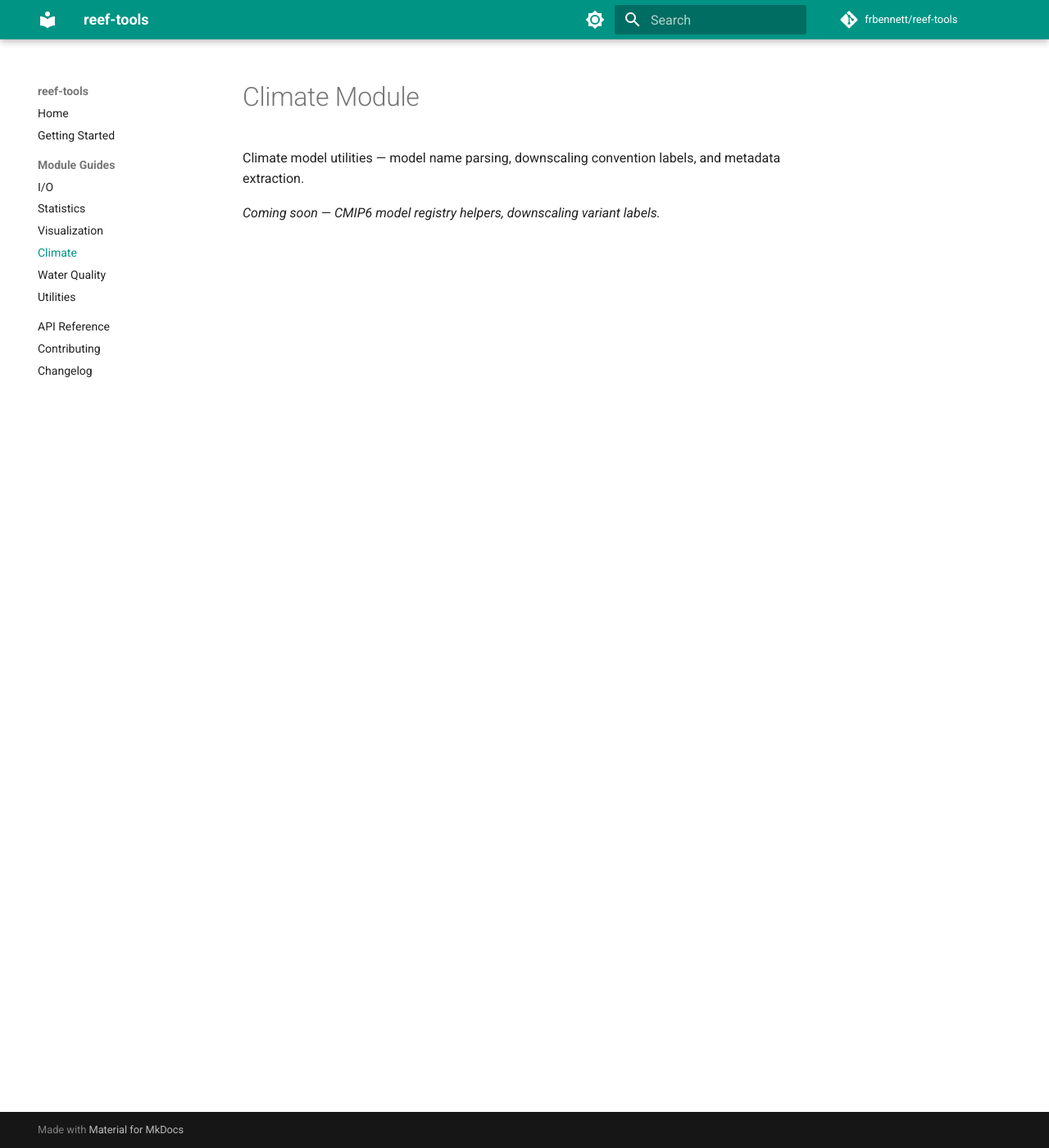
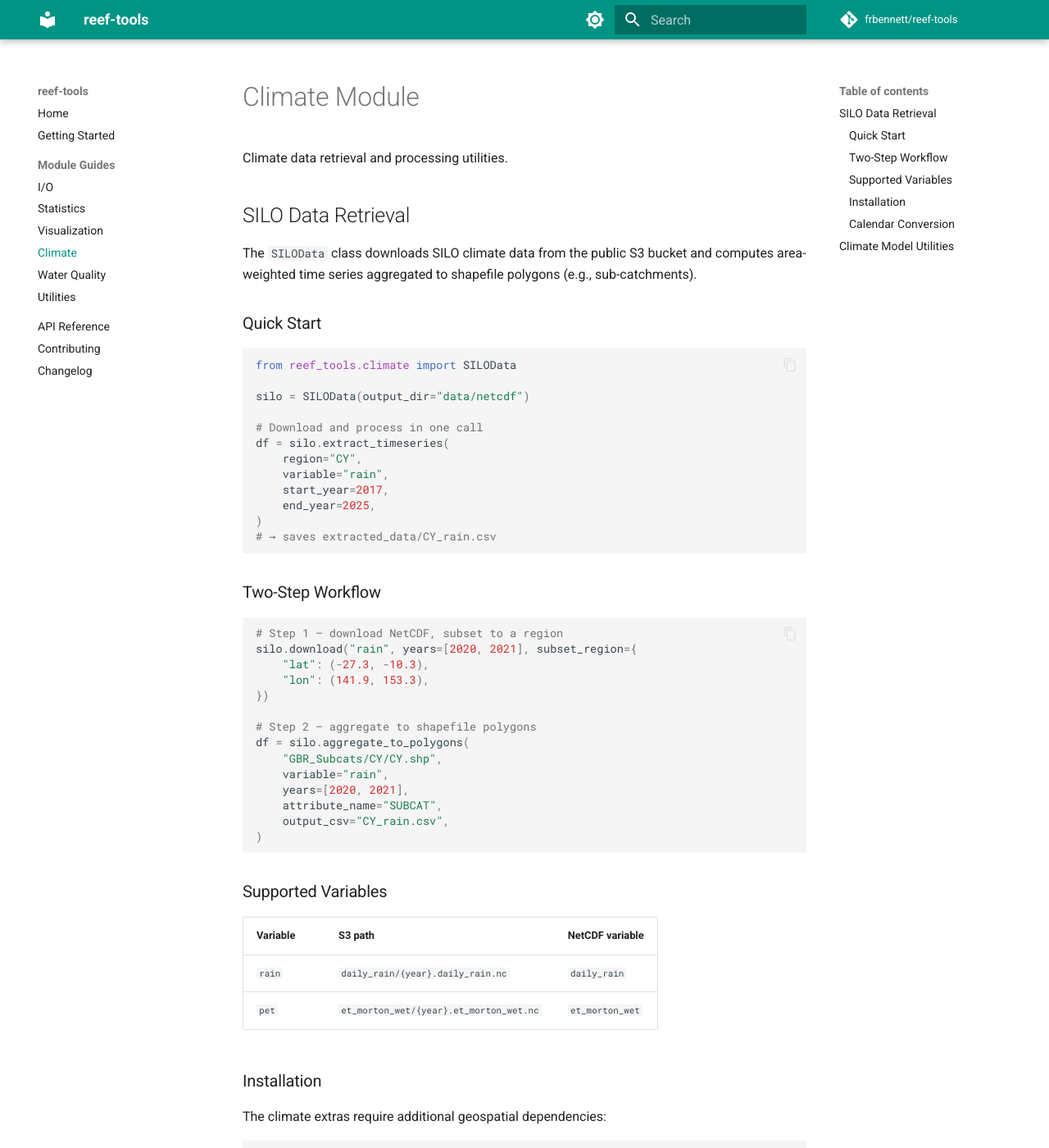
Before and after one commit to frbennett/reef-tools, an MkDocs documentation site: the page built from docs/modules/climate.md, in a window 1280 px wide and 1400 px high. Shown: the whole window at 82% size. Built offline with MkDocs 1.6.1 and Material for MkDocs 9.7.7, drawn with Linux system fonts in a browser that asks for light colours; comment, search, counter and statistics services are not loaded; some of the changed text lies outside the part shown.

Commit message:
feat(climate): add SILO data retrieval module
Add SILOData class for downloading, subsetting, and area-weighted
aggregation of SILO NetCDF climate grids to shapefile polygons.
Includes insert_feb29_mean for no-leap to Gregorian conversion.

- src/reef_tools/climate/silo.py (638 lines)
- tests/test_climate/test_silo.py (206 lines)
- docs/modules/climate.md: usage docs
- pyproject.toml: climate extra (s3fs, geopandas, shapely, tqdm)

````diff
--- a/docs/modules/climate.md
+++ b/docs/modules/climate.md
@@ -1,5 +1,75 @@
 # Climate Module
 
-Climate model utilities — model name parsing, downscaling convention labels, and metadata extraction.
+Climate data retrieval and processing utilities.
+
+## SILO Data Retrieval
+
+The `SILOData` class downloads SILO climate data from the public S3 bucket
+and computes area-weighted time series aggregated to shapefile polygons
+(e.g., sub-catchments).
+
+### Quick Start
+
+```python
+from reef_tools.climate import SILOData
+
+silo = SILOData(output_dir="data/netcdf")
+
+# Download and process in one call
+df = silo.extract_timeseries(
+    region="CY",
+    variable="rain",
+    start_year=2017,
+    end_year=2025,
+)
+# → saves extracted_data/CY_rain.csv
+```
+
+### Two-Step Workflow
+
+```python
+# Step 1 — download NetCDF, subset to a region
+silo.download("rain", years=[2020, 2021], subset_region={
+    "lat": (-27.3, -10.3),
+    "lon": (141.9, 153.3),
+})
+
+# Step 2 — aggregate to shapefile polygons
+df = silo.aggregate_to_polygons(
+    "GBR_Subcats/CY/CY.shp",
+    variable="rain",
+    years=[2020, 2021],
+    attribute_name="SUBCAT",
+    output_csv="CY_rain.csv",
+)
+```
+
+### Supported Variables
+
+| Variable | S3 path                         | NetCDF variable   |
+|----------|---------------------------------|-------------------|
+| `rain`   | `daily_rain/{year}.daily_rain.nc` | `daily_rain`    |
+| `pet`    | `et_morton_wet/{year}.et_morton_wet.nc` | `et_morton_wet` |
+
+### Installation
+
+The climate extras require additional geospatial dependencies:
+
+```bash
+pip install reef-tools[climate]
+```
+
+### Calendar Conversion
+
+The `insert_feb29_mean` utility converts no-leap (365-day) calendar time series
+to Gregorian by interpolating Feb 29 as the mean of Feb 28 and Mar 1.
+
+```python
+from reef_tools.climate import insert_feb29_mean
+
+df_gregorian = insert_feb29_mean(df_no_leap)
+```
+
+## Climate Model Utilities
 
 *Coming soon — CMIP6 model registry helpers, downscaling variant labels.*
````
Also changed, not shown: confluence-overview.md (added, +175 -0 lines), pyproject.toml (+8 -1 lines), 3 other files.
